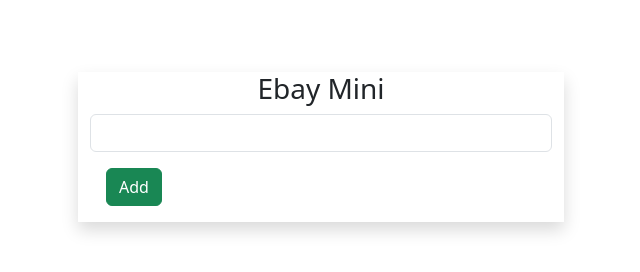
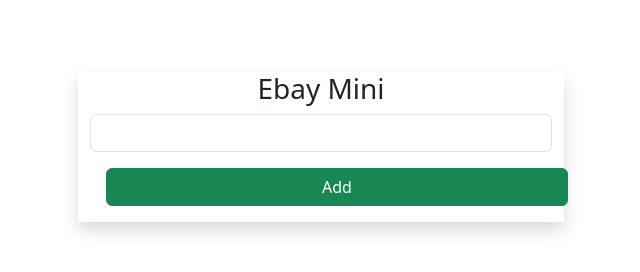
Before and after one commit to Oluwafemi-John1/test-todo, a plain HTML site: page index.html in a window 1280 px wide. Shown: the whole page, without its empty margins (319-959 px from the left). Drawn offline with Linux system fonts and the light colour scheme.

Commit message:
refactor: Update "Add" button width to 100% for better user experience

```diff
--- a/index.html
+++ b/index.html
@@ -12,7 +12,7 @@
             <div class="mx-auto shadow col-6">
                 <h3 class="text-center">Ebay Mini</h3>
                 <input type="text" id="arr" class="form-control">
-                <button class="btn btn-success mb-3 m-3" onclick="add()">Add</button>
+                <button class="btn btn-success mb-3 m-3 w-100" onclick="add()">Add</button>
             </div>
             <div id="disp" class="bg-light"></div>
         </div>
```
